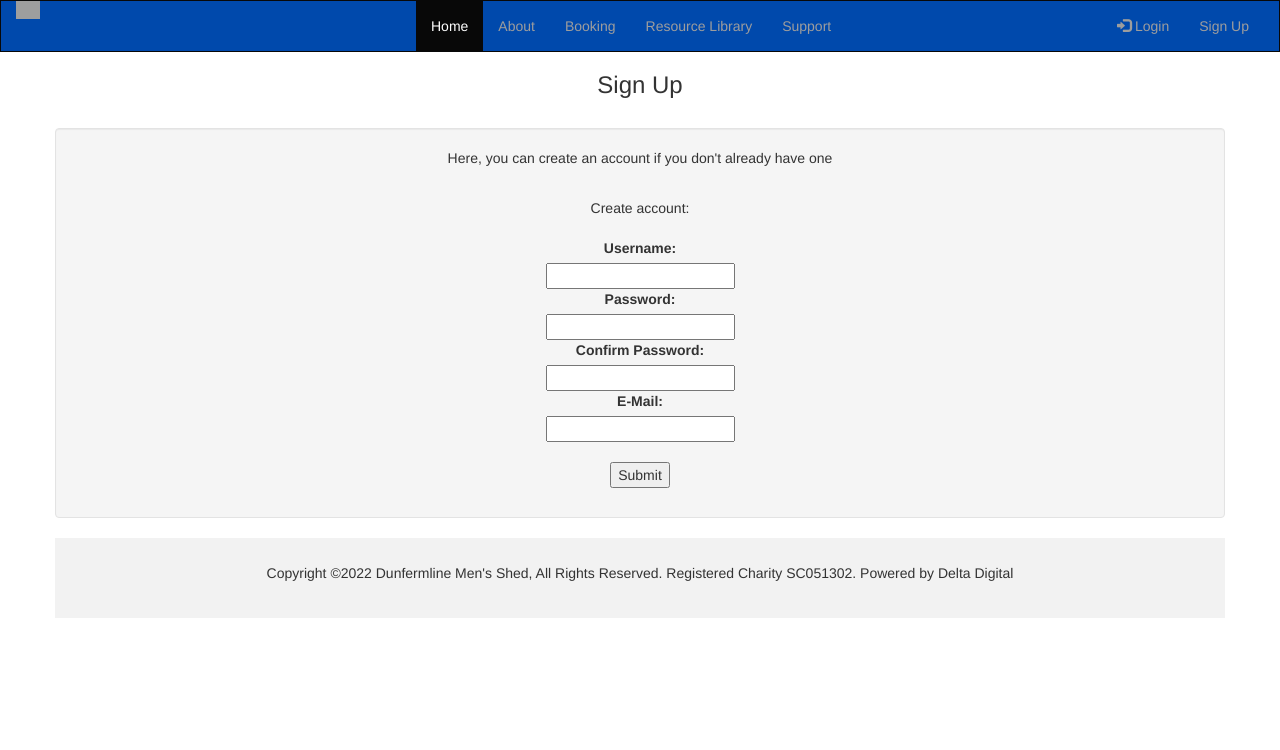
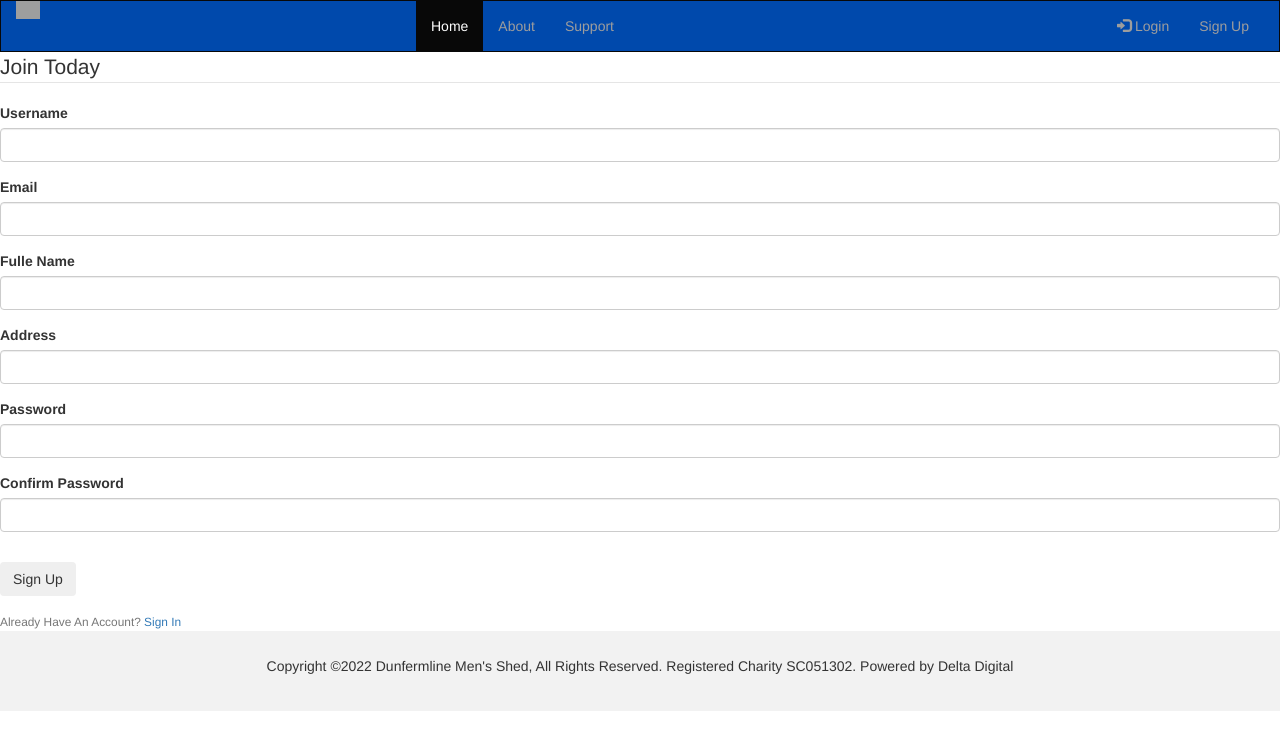
Before and after one commit to JBLACK2889/MENS-SHED-SOC09109, a Flask app: page /signup in a window 1280 px wide. Shown: the top 750 px of the page. Run offline with Flask 3, Linux system fonts and the light colour scheme; some libraries are stand-ins or nearby versions; grey boxes are pictures that could not be loaded.

Commit message:
Added Register and Login features and made majour changed to the home, login, navbar and signup html pages. Database also has the functionality to encrypt passwords using bcrypt

```diff
--- a/app/mens_shed/forms.py
+++ b/app/mens_shed/forms.py
@@ -0,0 +1,20 @@
+from flask_wtf import FlaskForm
+from wtforms import StringField, PasswordField, SubmitField, BooleanField, FloatField, IntegerField, EmailField
+from wtforms.validators import DataRequired, Length, Email, EqualTo,ValidationError
+from flask_login import current_user
+from mens_shed.modules import User
+
+class RegisterForm(FlaskForm):
+    username = StringField('Username', validators=[DataRequired()])
+    email = StringField('Email', validators=[DataRequired(), Email()])
+    name = StringField('Fulle Name', validators=[DataRequired()])
+    address = StringField('Address', validators=[DataRequired()])
+    password = PasswordField('Password', validators=[DataRequired()])
+    confirm_password = PasswordField('Confirm Password', validators=[DataRequired(), EqualTo('password')])
+    submit = SubmitField('Sign Up')
+
+
+class LoginForm(FlaskForm):
+    email = StringField('Email', validators=[DataRequired(), Email()])
+    password = PasswordField('Password', validators=[DataRequired()])
+    submit = SubmitField('Login')
--- a/app/mens_shed/route.py
+++ b/app/mens_shed/route.py
@@ -1,12 +1,17 @@
 #This is the file that contains all the logic for each page route
 
-from flask import render_template
+from flask import render_template, request, session, redirect, url_for, flash
 from mens_shed import app, bcrypt
+from mens_shed.forms import RegisterForm, LoginForm
+from flask_login import login_required, login_manager, login_user, logout_user, current_user
+from mens_shed.modules import User
 import sqlite3
+from mens_shed import app
 
 #Set up database connection
 def get_db_connection():
     conn = sqlite3.connect('database.db')
+    c = conn.cursor()
     conn.row_factory = sqlite3.Row
     return conn
 
@@ -15,8 +20,9 @@ def get_db_connection():
 @app.route("/")
 @app.route("/home")
 def home():
-    return render_template('home.html')
-
+        if current_user.is_authenticated:
+            return redirect(url_for('about'))
+        return render_template('home.html', title='Home')
 
 #This is the about page route
 @app.route("/about")
@@ -42,11 +48,62 @@ def support():
     return render_template('support.html', title='Support')
 
 #This is the signup page route
-@app.route("/signup")
+@app.route("/signup", methods=['POST', 'GET'])
 def signup():
-    return render_template('signup.html', title='Sign up')
+    form = RegisterForm()
+    if form.validate_on_submit():
+        conn = sqlite3.connect(app.config['DATABASE'])
+        c = conn.cursor()
+
+        # Check if the username already exists in the database
+        existing_user = c.execute('SELECT username FROM Users WHERE username = ?', (form.username.data,)).fetchone()
+
+        if existing_user:
+            flash('Username already exists. Please choose a different one.', 'danger')
+            conn.close()
+            return redirect(url_for('signup'))
+
+        # Check if the username already exists in the database
+        existing_email = c.execute('SELECT email FROM Users WHERE email = ?', (form.email.data,)).fetchone()
+
+        if existing_email:
+            flash('Email already exists. Please choose a different one.', 'danger')
+            conn.close()
+            return redirect(url_for('signup'))
+
+        # If the username doesn't exist, insert the new user into the database
+        else:
+            c.execute('INSERT INTO Users (username, email, name, address, password) VALUES (?, ?, ?, ?, ?)',
+                      (form.username.data, form.email.data, form.name.data, form.address.data, bcrypt.generate_password_hash(form.password.data).decode('utf-8')))
+            conn.commit()
+            conn.close()
+            flash(f'Account created for {form.username.data}!', 'success')
+            return redirect(url_for('login_url'))
+
+    return render_template('signup.html', title='Signup', form=form)
 
 #This is the login page route
-@app.route("/login")
-def login():
-    return render_template('login.html', title='Login')
+@app.route("/login", methods=['POST', 'GET'])
+def login_url():
+    form = LoginForm()
+    if form.validate_on_submit():
+        conn = sqlite3.connect(app.config['DATABASE'])
+        c = conn.cursor()
+        c.execute('SELECT * FROM Users WHERE email=? AND password=?',
+                  (form.email.data, form.password.data))
+        user = c.fetchone()
+        conn.close()
+        if user:
+            session['email'] = user[0]  # store user email in session
+            flash('You have been logged in!', 'success')
+            return redirect(url_for('home'))
+        else:
+            flash('Login unsuccessful. Please check email and password.', 'danger')
+    return render_template('login.html', title='Login', form=form)
+
+
+@app.route("/logout")
+def logout():
+    session.pop('email', None)
+    flash('You have been logged out.', 'success')
+    return redirect(url_for('home'))
--- a/app/mens_shed/templates/home.html
+++ b/app/mens_shed/templates/home.html
@@ -34,6 +34,16 @@
 <body>
 {% include 'navbar.html' %}
 {% block content %}
+
+{% with messages = get_flashed_messages(with_categories=true) %}
+{% if messages %}
+  {% for category, message in messages %}
+    <div class="alert alert-{{ category }}">
+    {{ message }}
+    </div>
+  {% endfor %}
+{% endif %}
+{% endwith %}
 
 <div id="myCarousel" class="carousel slide" data-ride="carousel">
     <!-- Indicators -->
--- a/app/mens_shed/templates/navbar.html
+++ b/app/mens_shed/templates/navbar.html
@@ -19,15 +19,25 @@
         </div>
             <div class="collapse navbar-collapse" id="myNavbar">
                 <ul class="nav navbar-nav">
+                    {% if 'email' in session %}
+                        <li><a href="{{ url_for('booking')}}">Booking</a></li>
+                        <li><a href="{{ url_for('resource')}}">Resource Library</a></li>
                         <li class="active"><a href="{{ url_for('home')}}">Home</a></li>
                         <li><a href="{{ url_for('about')}}">About</a></li>
-                <li><a href="{{ url_for('booking')}}">Booking</a></li>
-                <li><a href="{{ url_for('resource')}}">Resource Library</a></li>
                         <li><a href="{{ url_for('support')}}">Support</a></li>
+                    {% else %}
+                        <li class="active"><a href="{{ url_for('home')}}">Home</a></li>
+                        <li><a href="{{ url_for('about')}}">About</a></li>
+                        <li><a href="{{ url_for('support')}}">Support</a></li>
+                    {% endif %}
                 </ul>
                 <ul class="nav navbar-nav navbar-right">
+                    {% if 'email' in session %}
+                        <li><a href="{{ url_for('logout')}}"><span class="glyphicon glyphicon-log-out"></span> Logout</a></li>
+                    {% else %}
                         <li><a href="{{ url_for('login')}}"><span class="glyphicon glyphicon-log-in"></span> Login</a></li>
                         <li><a href="{{ url_for('signup')}}">Sign Up</a></li>
+                    {% endif %}
                 </ul>
 
         </div>
--- a/app/mens_shed/templates/signup.html
+++ b/app/mens_shed/templates/signup.html
@@ -1,29 +1,71 @@
 {% extends 'home.html' %}
 {% block title %} Sign Up - Dunfermline Men's Shed{% endblock  %}
 {% block content %}
-<div class="container text-center">
-  <h3>Sign Up</h3><br>
-  <div class="row">
-  <div class="well">
-       <p>Here, you can create an account if you don't already have one
-   <div>
-	  <br>
-		Create account:
-		<br><br>
-		<form>
-		  <label for="fname">Username:</label><br>
-		  <input type="text" id="fname" name="fname" ><br>
-		  <label for="pass">Password:</label><br>
-		  <input type="text" id="pass" name="pass"><br>
-		  <label for="confirm">Confirm Password:</label><br>
-		  <input type="text" id="confirm" name="confirm"><br>
-		  <label for="email">E-Mail:</label><br>
-		  <input type="text" id="email" name="email"><br>
-		  <br>
-		  <input type="submit" value="Submit">
-		</form>
-	  </p>
-	  </p>
-    </div>
-  </div>
+<div class="content-section">
+	{% with messages = get_flashed_messages(with_categories=true) %}
+		{% if messages %}
+			{% for category, message in messages %}
+				<div class="alert alert-{{ category }}">
+				{{ message }}
+				</div>
+			{% endfor %}
+		{% endif %}
+	{% endwith %}
+	<form method="POST">
+		{{ form.hidden_tag() }}
+		<fieldset class="form-group">
+			<legend class="border-bottom mb-4">Join Today</legend>
+			<div class="form-group">
+				{{ form.username.label(class="form-control-label") }}
+				{{ form.username(class="form-control form-control-lg") }}
+				{% for error in form.username.errors %}
+					<span class="text-danger">{{ error }}</span>
+				{% endfor %}
+			</div>
+			<div class="form-group">
+				{{ form.email.label(class="form-control-label") }}
+				{{ form.email(class="form-control form-control-lg") }}
+				{% for error in form.email.errors %}
+					<span class="text-danger">{{ error }}</span>
+				{% endfor %}
+			</div>
+			<div class="form-group">
+				{{ form.name.label(class="form-control-label") }}
+				{{ form.name(class="form-control form-control-lg") }}
+				{% for error in form.name.errors %}
+					<span class="text-danger">{{ error }}</span>
+				{% endfor %}
+			</div>
+			<div class="form-group">
+				{{ form.address.label(class="form-control-label") }}
+				{{ form.address(class="form-control form-control-lg") }}
+				{% for error in form.address.errors %}
+					<span class="text-danger">{{ error }}</span>
+				{% endfor %}
+			</div>
+			<div class="form-group">
+				{{ form.password.label(class="form-control-label") }}
+				{{ form.password(class="form-control form-control-lg") }}
+				{% for error in form.password.errors %}
+					<span class="text-danger">{{ error }}</span>
+				{% endfor %}
+			</div>
+			<div class="form-group">
+				{{ form.confirm_password.label(class="form-control-label") }}
+				{{ form.confirm_password(class="form-control form-control-lg") }}
+				{% for error in form.confirm_password.errors %}
+					<span class="text-danger">{{ error }}</span>
+				{% endfor %}
+			</div>
+		</fieldset>
+		<div class="form-group">
+			{{ form.submit(class="btn btn-outline-info") }}
+		</div>
+	</form>
+	<div class="border-top pt-3">
+		<small class="text-muted">
+			Already Have An Account? <a class="ml-2" href="{{ url_for('login') }}">Sign In</a>
+		</small>
+	</div>
+</div>
 {% endblock %}
```
Also changed, not shown: app/mens_shed/__init__.py (+9 -0 lines), app/mens_shed/modules.py (+18 -0 lines), app/mens_shed/templates/login.html (+39 -21 lines), app/database.db. Lines whose indentation alone changed are shown as unchanged.
